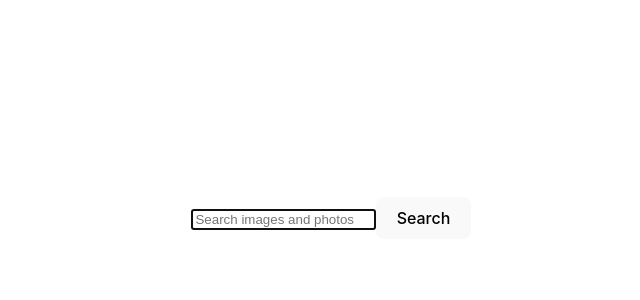
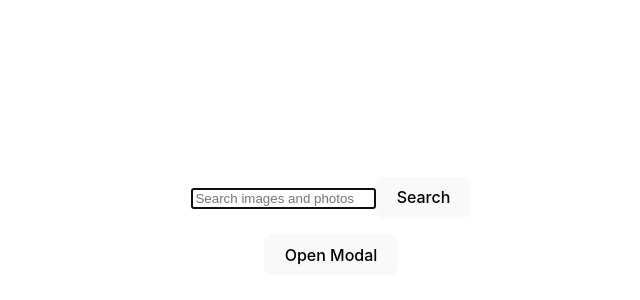
Before and after one commit to novikovanat/goit-react-hw-04, a React (Vite) app: page / in a window 1280 px wide. Shown: the part 174-474 px from the top of the page, without its empty margins (309-949 px from the left). Built offline with nearby package versions, Linux system fonts and the light colour scheme.

Commit message:
modal appears

```diff
--- a/package.json
+++ b/package.json
@@ -12,7 +12,8 @@
   "dependencies": {
     "axios": "^1.6.8",
     "react": "^18.2.0",
-    "react-dom": "^18.2.0"
+    "react-dom": "^18.2.0",
+    "react-modal": "^3.16.1"
   },
   "devDependencies": {
     "@types/react": "^18.2.66",
--- a/src/components/App/App.jsx
+++ b/src/components/App/App.jsx
@@ -1,17 +1,39 @@
 import { useState } from "react";
 import SearchBar from "../SearchBar/SearchBar";
 import ImageGallery from "../ImageGallery/ImageGallery";
+import ImageModal from "../ImageModal/ImageModal";
 import "./App.css";
-import testData from "../../assets/testData.json";
 
 function App() {
+
   const [photos, setPhotos] = useState([]);
   const [loading, setLoading] = useState(false);
+  const [modalIsOpen, setModalIsOpen] = useState(false);
+
+  // function openModal() {
+  //   setIsOpen(true);
+  // }
+
+  // function afterOpenModal() {
+  // references are now sync'd and can be accessed.
+  // subtitle.style.color = "#f00";
+  // }
+
+  // function closeModal() {
+  //   setIsOpen(false);
+  // }
 
   return (
     <div>
       <SearchBar setsState={[setPhotos, setLoading]} />
       <ImageGallery photosArray={photos} />
+      <ImageModal
+        isOpen={modalIsOpen}
+        onOpen={setModalIsOpen}
+        // onAfterOpen={afterOpenModal}
+        // onRequestClose={closeModal}
+        // contentLabel="Example Modal"
+      />
     </div>
   );
 }
--- /dev/null
+++ b/src/components/ImageModal/ImageModal.jsx
@@ -0,0 +1,60 @@
+import React from "react";
+import ReactDOM from "react-dom";
+import Modal from "react-modal";
+
+export default function ImageModal({ isOpen, onOpen }) {
+  Modal.setAppElement("#root");
+  const customStyles = {
+    content: {
+      top: "50%",
+      left: "50%",
+      right: "auto",
+      bottom: "auto",
+      marginRight: "-50%",
+      transform: "translate(-50%, -50%)",
+    },
+  };
+
+  // Make sure to bind modal to your appElement (https://reactcommunity.org/react-modal/accessibility/)
+  // Modal.setAppElement("#root");
+
+  let subtitle;
+  // const [modalIsOpen, setIsOpen] = React.useState(false);
+
+  function openModal() {
+    onOpen(true);
+  }
+
+  function afterOpenModal() {
+    // references are now sync'd and can be accessed.
+    subtitle.style.color = "#f00";
+  }
+
+  function closeModal() {
+    onOpen(false);
+  }
+
+  return (
+    <div>
+      <button onClick={openModal}>Open Modal</button>
+      <Modal
+        isOpen={isOpen}
+        onAfterOpen={afterOpenModal}
+        onRequestClose={closeModal}
+        style={customStyles}
+        contentLabel="Example Modal"
+      >
+        <h2 ref={(_subtitle) => (subtitle = _subtitle)}>Hello</h2>
+        <button onClick={closeModal}>close</button>
+        <div>I am a modal</div>
+        <form>
+          <input />
+          <button>tab navigation</button>
+          <button>stays</button>
+          <button>inside</button>
+          <button>the modal</button>
+        </form>
+      </Modal>
+    </div>
+  );
+}
```
Also changed, not shown: src/components/ImageModal/ImageModal.module.css (added), 1 other file (tests, documents, lock files or other folders).
